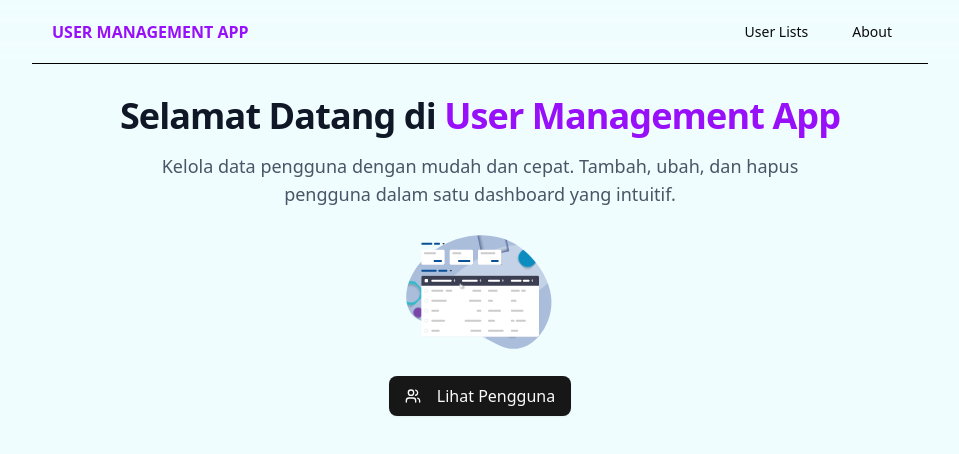
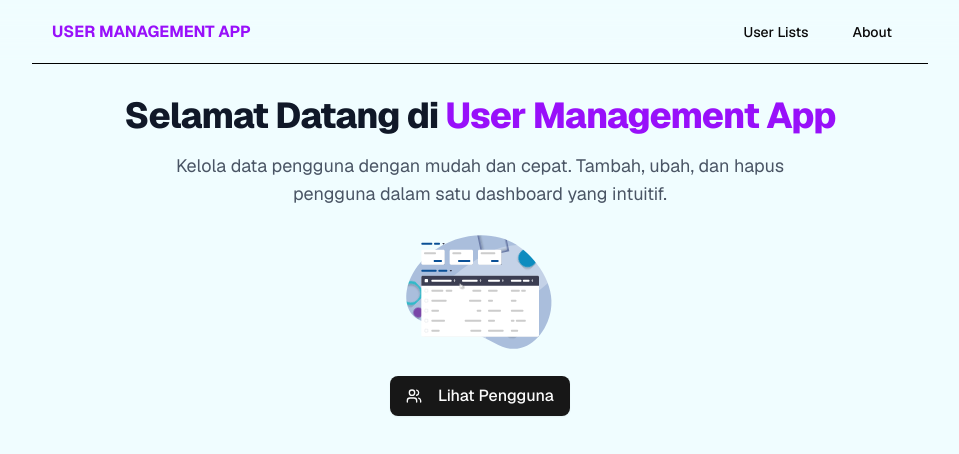
Before and after one commit to bagoesrex/identikit-client, a Next.js app: page / in a window 1280 px wide. Shown: the top 454 px of the page, without its empty margins (160-1119 px from the left). Built offline with nearby package versions, Linux system fonts and the light colour scheme.

Commit message:
chore: set Geist Sans as default sans-serif font

```diff
--- a/app/layout.tsx
+++ b/app/layout.tsx
@@ -26,7 +26,7 @@ export default function RootLayout({
   return (
     <html lang="en">
       <body
-        className={`${geistSans.variable} ${geistMono.variable} antialiased`}
+        className={`${geistSans.variable} ${geistMono.variable} font-sans antialiased`}
       >
         <Header />
         {children}
```
